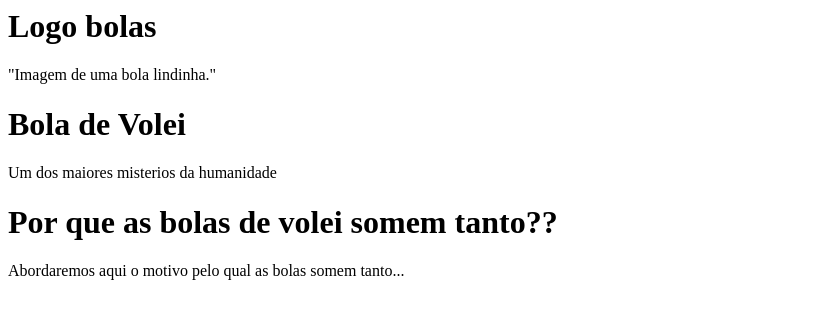
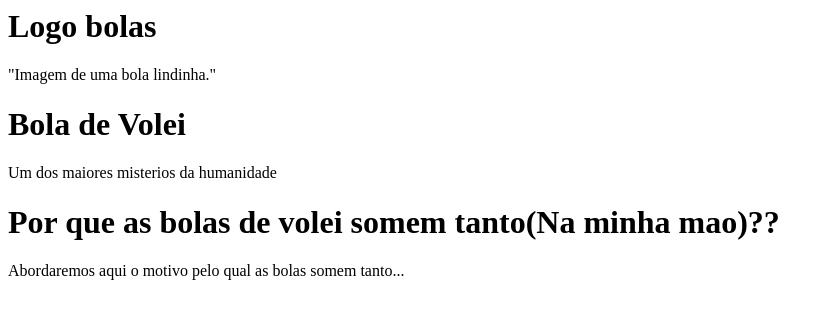
Before and after one commit to mezetti04/entregaByron, a plain HTML site: page index.html in a window 1280 px wide. Shown: the whole page, without its empty margins (0-833 px from the left). Drawn offline with Linux system fonts and the light colour scheme.

Commit message:
Corrigindo seção 1

```diff
--- a/index.html
+++ b/index.html
@@ -8,6 +8,6 @@
 <p>Um dos maiores misterios da humanidade</p>
 
 <div>
-    <h1>Por que as bolas de volei somem tanto??</h1>
+    <h1>Por que as bolas de volei somem tanto(Na minha mao)??</h1>
     <p>Abordaremos aqui o motivo pelo qual as bolas somem tanto...</p>
 </div>
```
